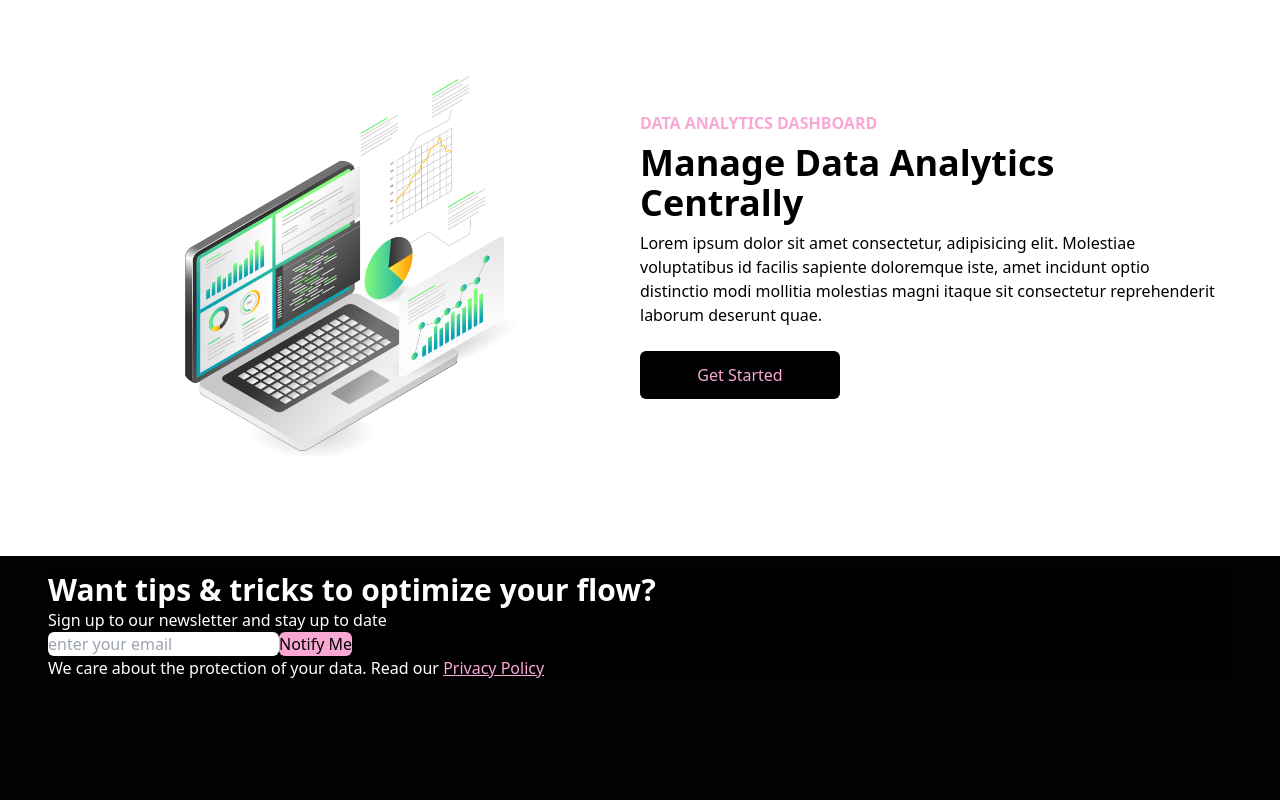
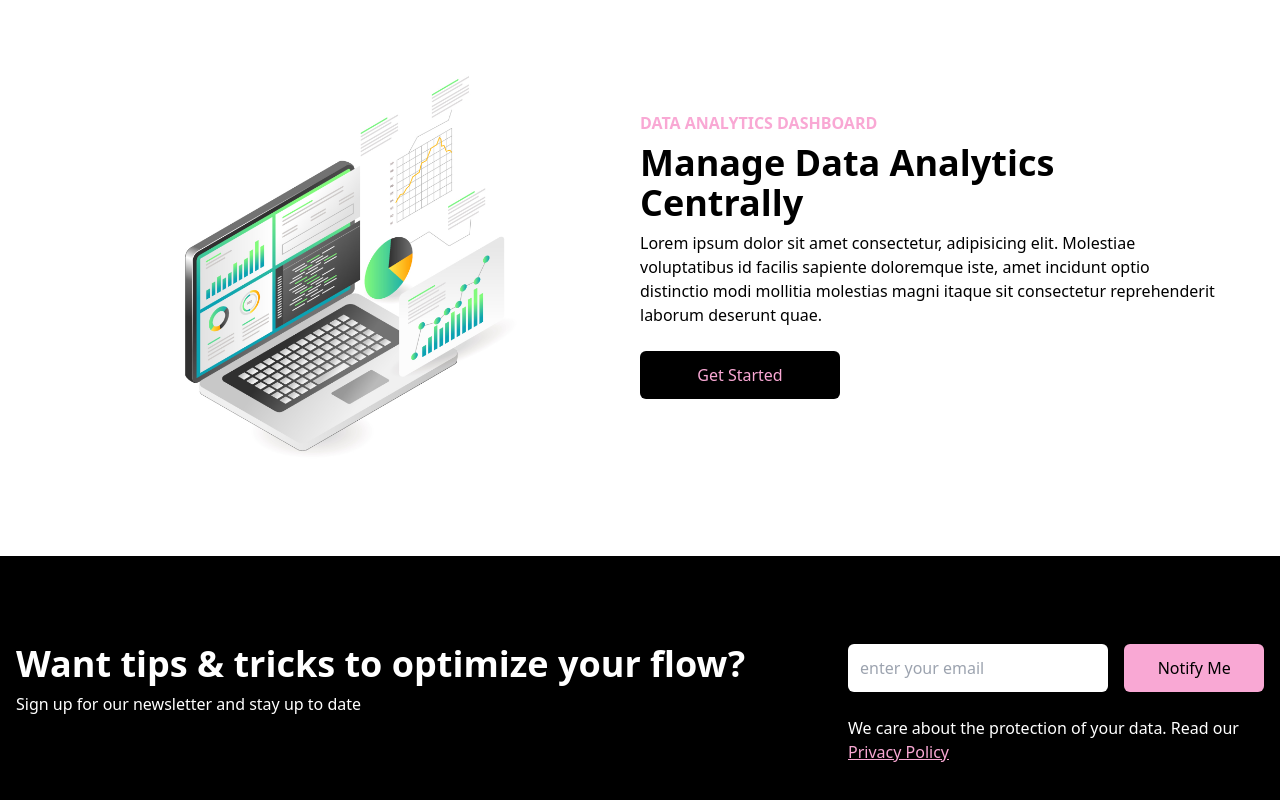
Before and after one commit to rosalie0/simple-landing-page, a React (Vite) app: page / in a window 1280 px wide. Shown: the part 821-1621 px from the top of the page. Before the commit the page ends 1517 px from the top, so only its background shows below. Built offline with nearby package versions, Linux system fonts and the light colour scheme.

Commit message:
news letter done

```diff
--- a/src/components/Newsletter.tsx
+++ b/src/components/Newsletter.tsx
@@ -12,26 +12,36 @@ const Newsletter = () => {
   const submitHandler = () => {};
 
   return (
-    <div className="max-w-full bg-black text-white mx-12 my-4 flex-col md:flex-row">
-      <div className="">
-        <h2 className="text-3xl font-bold">
+    <div className="w-full py-16 px-4 bg-black text-white">
+      <div className="max-w-7xl mx-auto  grid lg:grid-cols-3">
+        <div className="lg:col-span-2 my-4">
+          <h2 className="md:text-4xl sm:text-3xl text-2xl font-bold py-2">
             Want tips & tricks to optimize your flow?
           </h2>
-        <p className="text-md">Sign up to our newsletter and stay up to date</p>
+          <p className="text-md">
+            Sign up for our newsletter and stay up to date
+          </p>
         </div>
         <div>
           {/* form */}
-        <form onSubmit={submitHandler}>
+          <form
+            onSubmit={submitHandler}
+            className="w-full flex flex-col sm:flex-row items-center justify-between"
+          >
             <input
-            //type="email"
-            //name="email"
+              name="email"
+              type="email"
               required
-            className="rounded-md text-black"
+              className="p-3 flex w-full rounded-md text-black"
               placeholder="enter your email"
-            // value={email}
+              value={email}
               onChange={emailHandler}
-          ></input>
-          <button type="submit" className="bg-pink-300 text-black rounded-md ">
+            />
+            <button
+              type="submit"
+              className="bg-pink-300 text-black font-medium w-[200px]
+              py-3 px-6 rounded-md ml-4 my-6"
+            >
               Notify Me
             </button>
           </form>
@@ -43,6 +53,7 @@ const Newsletter = () => {
           </p>
         </div>
       </div>
+    </div>
   );
 };
 
```
Lines whose indentation alone changed are shown as unchanged.
